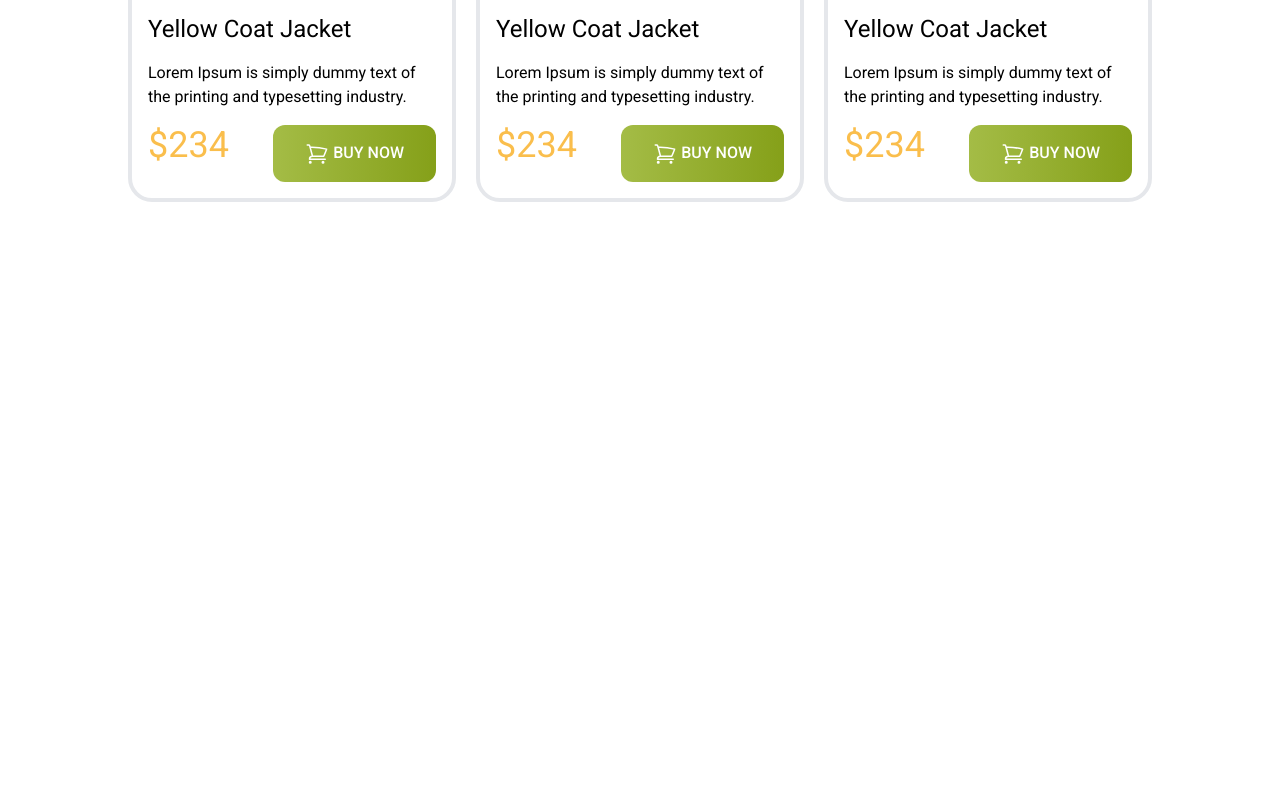
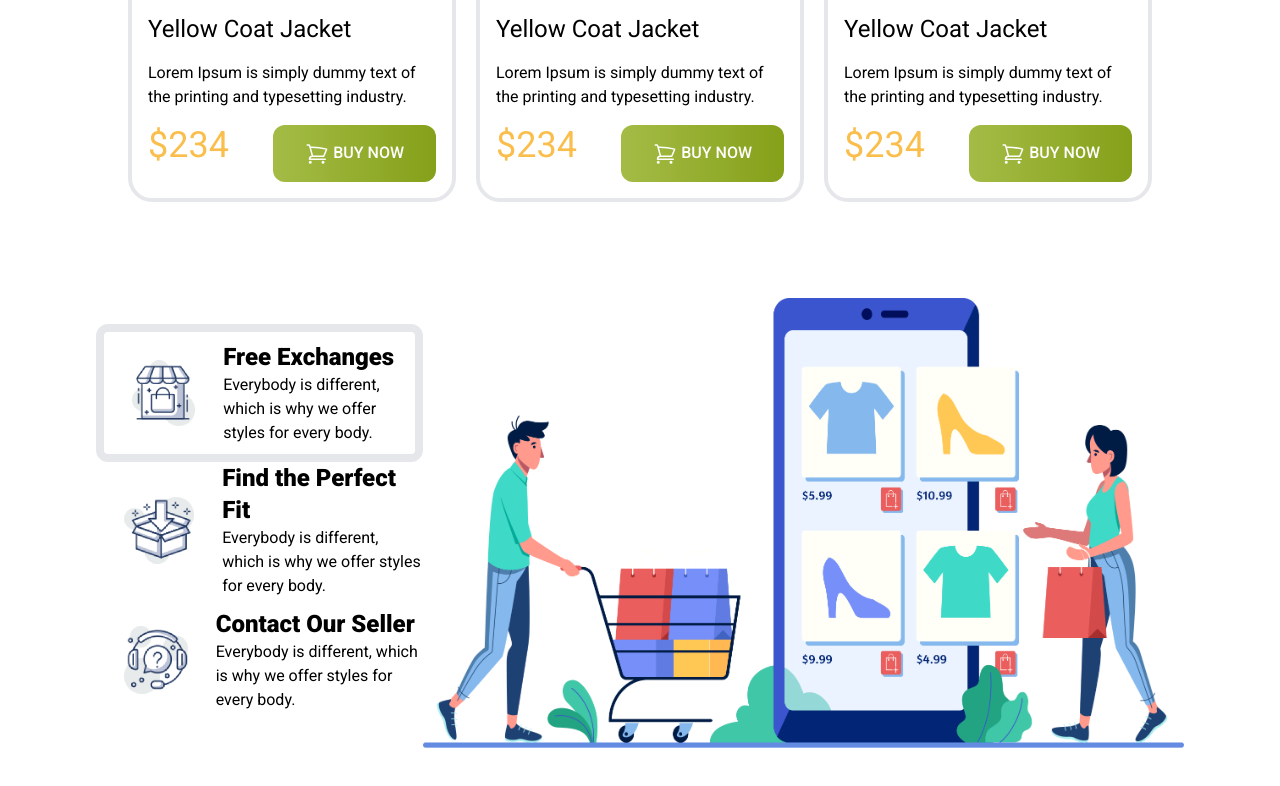
Before and after one commit to alamin20cse/penguin-fassin-resource-self, a plain HTML site: page index.html in a window 1280 px wide. Shown: the part 1757-2543 px from the top of the page. Before the commit the page ends 2039 px from the top, so only its background shows below. Drawn offline with nearby package versions, Linux system fonts and the light colour scheme; a web font is replaced by a local one.

Commit message:
all complet

```diff
--- a/index.html
+++ b/index.html
@@ -199,5 +199,91 @@
          </div>
         </div>
     </section>
+
+    <!-- last section -->
+    <section>
+
+        <!-- main -->
+         <div class="lg:flex items-center m-24">
+
+
+            <!-- left -->
+             <div>
+                <!-- card  -->
+                 <div class="flex  items-center bg-[#FFFFFF] border-8 rounded-xl">
+
+                    <!-- card-img-->
+
+                    <div>
+                        <img src="icons/house.png" alt="" class="p-7">
+
+                    </div>
+
+
+
+
+                    <!-- card text -->
+                     <div>
+                        <h1 class="text-2xl font-extrabold">Free Exchanges </h1>
+                    <p>Everybody is different, which is why we
+                        offer styles for every body.</p>
+                     </div>
+                 </div>
+
+
+                 <div class="flex  items-center">
+
+                    <!-- card-img-->
+
+                    <div>
+                        <img src="icons/box.png" alt="" class="p-7">
+
+                    </div>
+
+
+
+
+                    <!-- card text -->
+                     <div>
+                        <h1 class="text-2xl font-extrabold">Find the Perfect Fit</h1>
+                    <p>Everybody is different, which is why we
+                        offer styles for every body.</p>
+                     </div>
+                 </div>
+
+
+
+
+                 <div class="flex  items-center">
+
+                    <!-- card-img-->
+
+                    <div>
+                        <img src="icons/question.png" alt="" class="p-7">
+
+                    </div>
+
+
+
+
+                    <!-- card text -->
+                     <div>
+                        <h1 class="text-2xl font-extrabold">Contact Our Seller</h1>
+                    <p>Everybody is different, which is why we
+                        offer styles for every body.</p>
+                     </div>
+                 </div>
+
+             </div>
+
+             <!-- Right  -->
+              <div>
+                <img src="images/shopping.png" alt="">
+
+              </div>
+         </div>
+
+
+    </section>
 </body>
 </html>
```
Also changed, not shown: icons/bg1.png (added), icons/bg2.png (added), icons/bg3.png (added), icons/box.png (added), icons/house.png (added), icons/logo.png (added), icons/question.png (added), icons/shopping-cart 1.png (added).
